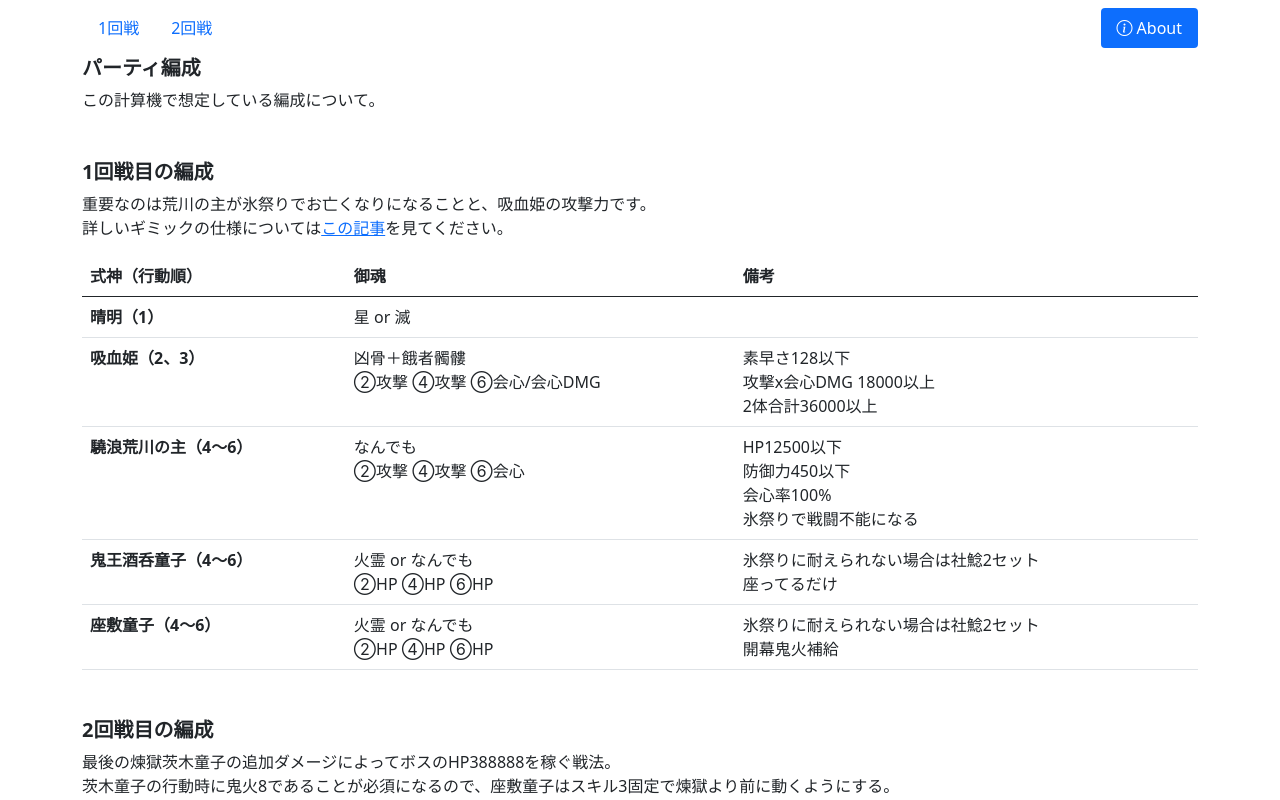
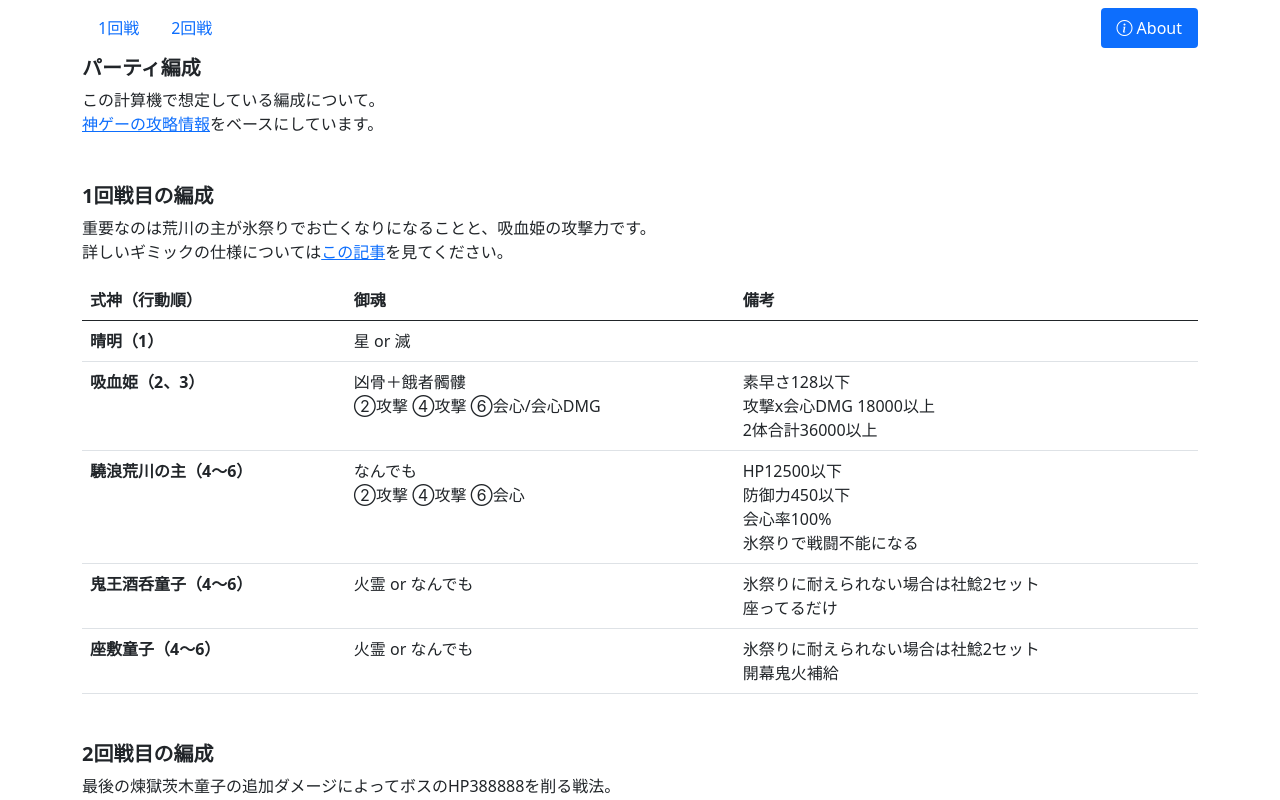
Before and after one commit to Tenderfeel/onmyoji-eternalsea-calc, a Vue app: page /about in a window 1280 px wide. Shown: the top 800 px of the page. Built offline with nearby package versions, Linux system fonts and the light colour scheme.

Commit message:
update about

```diff
--- a/src/About.vue
+++ b/src/About.vue
@@ -1,7 +1,8 @@
 <template>
   <div>
     <h1 class="fs-5 fw-bold">パーティ編成</h1>
-    <p>この計算機で想定している編成について。</p>
+    <p>この計算機で想定している編成について。<br>
+    <a href="https://kamigame.jp/%E9%99%B0%E9%99%BD%E5%B8%AB/page/165153589273057484.html" target="_blank" rel="nofollow noopener">神ゲーの攻略情報</a>をベースにしています。</p>
     <section class="mt-5">
       <h2 class="fs-5 fw-bold">1回戦目の編成</h2>
       <p>
@@ -43,12 +44,12 @@
           </tr>
           <tr>
             <th scope="row">鬼王酒呑童子（4〜6）</th>
-            <td>火霊 or なんでも<br />②HP ④HP ⑥HP</td>
+            <td>火霊 or なんでも</td>
             <td>氷祭りに耐えられない場合は社鯰2セット<br />座ってるだけ</td>
           </tr>
           <tr>
             <th scope="row">座敷童子（4〜6）</th>
-            <td>火霊 or なんでも<br />②HP ④HP ⑥HP</td>
+            <td>火霊 or なんでも</td>
             <td>氷祭りに耐えられない場合は社鯰2セット<br />開幕鬼火補給</td>
           </tr>
         </tbody>
@@ -58,8 +59,8 @@
     <section class="mt-5">
       <h2 class="fs-5 fw-bold">2回戦目の編成</h2>
       <p>
-        最後の煉獄茨木童子の追加ダメージによってボスのHP388888を稼ぐ戦法。<br />
-        茨木童子の行動時に鬼火8であることが必須になるので、座敷童子はスキル3固定で煉獄より前に動くようにする。
+        最後の煉獄茨木童子の追加ダメージによってボスのHP388888を削る戦法。<br />
+        茨木童子の行動時に鬼火が満タンになることが必須。座敷童子はスキル3固定で煉獄より前に動くようにする。
       </p>
       <table class="table">
         <thead>
@@ -107,5 +108,6 @@
         </tbody>
       </table>
     </section>
+    <p class="text-center"><a href="https://twitter.com/vesperfeel">&copy; Vesperfeel</a></p>
   </div>
 </template>
--- a/src/First.vue
+++ b/src/First.vue
@@ -243,23 +243,23 @@ export default {
       if (typeof targetDef !== "number") return 0;
       const atk = this.enmAtk * (this.enmDmg / 100); // 攻撃力
       const def = 1 - targetDef / (300 + targetDef); // 受け側の防御力
-      const baseDmg = Math.round(atk * 0.4 * 2 * def); // 基準ダメ
+      const baseDmg = decimalRound(atk * 0.4 * 2 * def); // 基準ダメ
 
       const damage1 = (baseDmg * 1.5); // 初回
       const hp = 1 - (targetHp - damage1) / targetHp; // 1回後残HP
 
       let damage2 = baseDmg * 1.5;
-      damage2 = Math.round(damage2 - baseDmg * hp);
+      damage2 = decimalRound(damage2 - baseDmg * hp);
 
       const hp2 = 1 - (targetHp - (damage1 + damage2)) / targetHp; // 2回目後残HP
 
       let damage3 = baseDmg * 1.5;
-      damage3 = Math.round(damage3 - baseDmg * hp2)
+      damage3 = decimalRound(damage3 - baseDmg * hp2)
 
       const hp3 = 1 - (targetHp - (damage1 + damage2 + damage3)) / targetHp; // 3回目後残HP
 
       let damage4 = baseDmg * 1.5;
-      damage4 = Math.round(damage4 - baseDmg * hp3);
+      damage4 = decimalRound(damage4 - baseDmg * hp3);
 
       const total = damage1 + damage2 + damage3 + damage4;
       return total;
```
